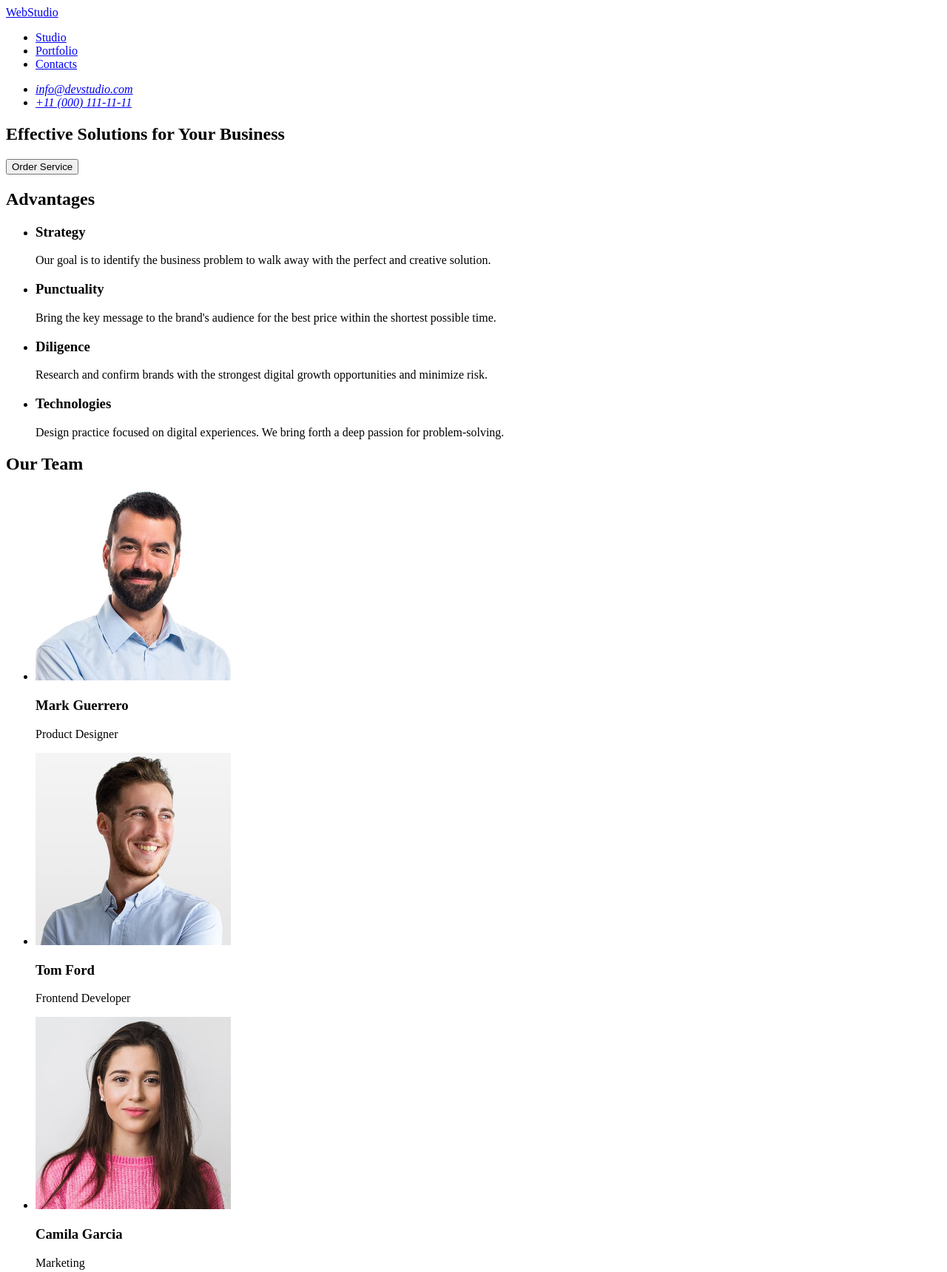
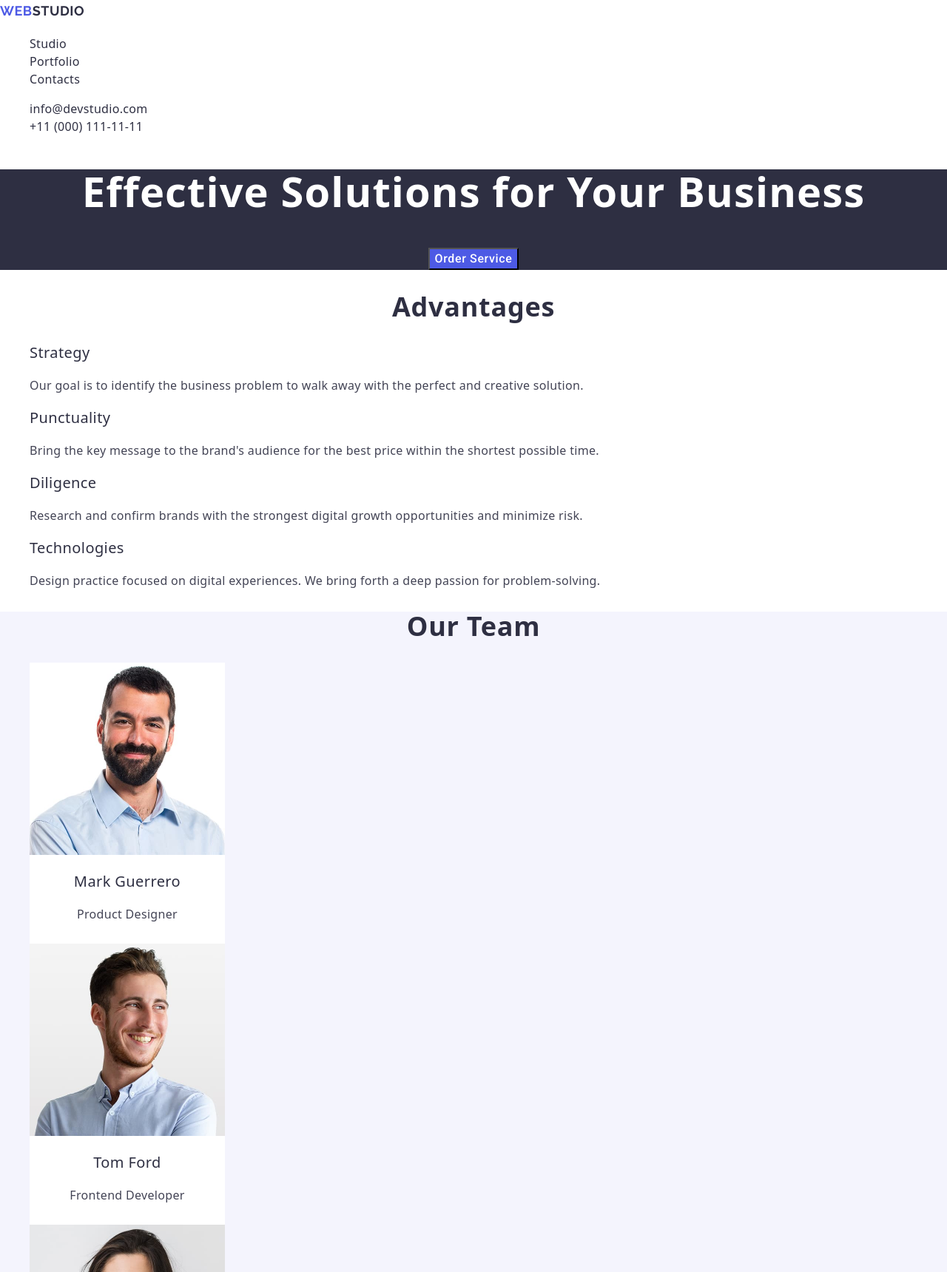
Before and after one commit to Oleksii43p/goit-markup-hw-02, a plain HTML site: page index.html in a window 1280 px wide. Shown: the top 1720 px of the page at 74% size. Drawn offline with nearby package versions, Linux system fonts and the light colour scheme.

Commit message:
add index and styles file

```diff
--- a/css/styles.css
+++ b/css/styles.css
@@ -0,0 +1,159 @@
+body {
+    font-family: "Roboto", sans-serif;
+    color: #434455;
+    background-color: #FFFFFF;
+}
+
+a {
+    text-decoration: none;
+    color: #2e2f42;
+    font-style: normal;
+}
+
+ul {
+    list-style: none;
+}
+
+.navigation .logo {
+    font-family: "Raleway", sans-serif;
+    font-weight: 700;
+    text-transform: uppercase;
+    color: #4d5ae5;
+    font-size: 18px;
+    text-decoration: none;
+    line-height: 1.17;
+    letter-spacing: 0.03em;
+}
+
+.navigation .logo-accent {
+    font-family: "Raleway", sans-serif;
+    font-weight: 700;
+    text-transform: uppercase;
+    color: #2e2f42;
+    font-size: 18px;
+    text-decoration: none;
+    line-height: 1.7;
+    letter-spacing: 0.03em;
+}
+
+.navigation {
+    color: #2e2f42;
+    font-weight: 500;
+    font-size: 16px;
+    line-height: 1.5;
+    letter-spacing: 0.02em;
+}
+
+.contacts {
+    color: #434455;
+    font-size: 16px;
+    line-height: 1.5;
+    letter-spacing: 0.02em;
+}
+
+.nav-link:hover,
+.nav-link:focus,
+.nav-link:active,
+.contact-link:hover,
+.contact-link:focus,
+.contact-link:active {
+    color: #404bbf;
+}
+
+.hero-main {
+    background-color: #2e2f42;
+    text-align: center;
+}
+
+.title {
+    font-weight: 700;
+    font-size: 56px;
+    line-height: 1.07;
+    letter-spacing: 0.02em;
+    color: #FFFFFF;
+}
+
+.btn-hero {
+    font-family: "Roboto", sans-serif;
+    font-weight: 500;
+    font-size: 16px;
+    line-height: 1.5;
+    letter-spacing: 0.04em;
+    background-color: #4d5ae5;
+    color: #FFFFFF;
+    cursor: pointer;
+}
+
+.btn-hero:hover,
+.btn-hero:focus,
+.btn-hero:active {
+    background-color: #404bbf;
+}
+
+.title-second {
+    font-weight: 700;
+    font-size: 36px;
+    line-height: 1.1;
+    letter-spacing: 0.02em;
+    text-align: center;
+    color: #2e2f42;
+}
+
+.title-third {
+    font-weight: 500;
+    font-size: 20px;
+    line-height: 1.2;
+    letter-spacing: 0.02em;
+    color: #2e2f42;
+}
+
+.paragraph {
+    font-size: 16px;
+    line-height: 1.5;
+    letter-spacing: 0.02em;
+    color: #434455;
+}
+
+.our-team {
+    background-color: #f4f4fd;
+}
+
+.team-member {
+    background-color: #FFFFFF;
+    width: 264px;
+    height: 380px;
+    text-align: center;
+}
+
+.footer {
+    background-color: #2e2f42;
+}
+
+.footer .logo {
+    font-family: "Raleway", sans-serif;
+    font-weight: 700;
+    text-transform: uppercase;
+    color: #4d5ae5;
+    font-size: 18px;
+    text-decoration: none;
+    line-height: 1.17;
+    letter-spacing: 0.03em;
+}
+
+.footer .logo-accent {
+    font-family: "Raleway", sans-serif;
+    font-weight: 700;
+    text-transform: uppercase;
+    color: #f4f4fd;
+    font-size: 18px;
+    text-decoration: none;
+    line-height: 1.7;
+    letter-spacing: 0.03em;
+}
+
+.footer-paragraph {
+    font-size: 16px;
+    line-height: 1.5;
+    letter-spacing: 0.02em;
+    color: #f4f4fd;
+}
--- a/index.html
+++ b/index.html
@@ -7,97 +7,145 @@
     <meta name="description" content="Effective Solutions
 for Your Business">
     <title>WebStudio</title>
+    <link rel="stylesheet" href="./css/styles.css">
+    <link rel="stylesheet" href="node_modules/modern-normalize/modern-normalize.css">
+    <link rel="preconnect" href="https://fonts.googleapis.com">
+    <link rel="preconnect" href="https://fonts.gstatic.com" crossorigin>
+    <link
+        href="https://fonts.googleapis.com/css2?family=Raleway:ital,wght@0,700;1,700&family=Roboto:ital,wght@0,400..700;1,400..700&display=swap"
+        rel="stylesheet">
 </head>
 
 <body>
     <header>
-        <nav>
-            <a href="./index.html">WebStudio</a>
+        <nav class="navigation">
+            <a class="logo" href="./index.html">Web<span class="logo-accent">Studio</span></a>
             <ul>
                 <li>
-                    <a href="#Studio">Studio</a>
+                    <a class="nav-link" href="#Studio">Studio</a>
                 </li>
                 <li>
-                    <a href="#Porfolio">Portfolio</a>
+                    <a class="nav-link" href="#Porfolio">Portfolio</a>
                 </li>
                 <li>
-                    <a href="#Contacts">Contacts</a>
+                    <a class="nav-link" href="#Contacts">Contacts</a>
                 </li>
             </ul>
         </nav>
-        <address>
+        <address class="contacts">
             <ul>
                 <li>
-                    <a href="mailto:info@devstudio.com">info@devstudio.com</a>
+                    <a class="contact-link" href="mailto:info@devstudio.com">info@devstudio.com</a>
                 </li>
                 <li>
-                    <a href="tel:+110001111111">+11 (000) 111-11-11</a>
+                    <a class="contact-link" href="tel:+110001111111">+11 (000) 111-11-11</a>
                 </li>
             </ul>
         </address>
     </header>
 
     <main>
-        <section>
-            <h1>Effective Solutions
+        <section class="hero-main">
+            <h1 class="title">Effective Solutions
                 for Your Business</h1>
-            <button type="button">Order Service</button>
+            <button class="btn-hero" type="button">Order Service</button>
         </section>
-        <section>
-            <h2>Advantages</h2>
+
+        <section class="advantages">
+            <h2 class="title-second">Advantages</h2>
             <ul>
                 <li>
-                    <h3>Strategy</h3>
-                    <p>Our goal is to identify the business
+                    <h3 class="title-third">Strategy</h3>
+                    <p class="paragraph">Our goal is to identify the business
                         problem to walk away with the perfect and creative solution.</p>
                 </li>
                 <li>
-                    <h3>Punctuality</h3>
-                    <p>Bring the key message to the brand's audience for the best price within the shortest possible
+                    <h3 class="title-third">Punctuality</h3>
+                    <p class="paragraph">Bring the key message to the brand's audience for the best price within the
+                        shortest possible
                         time.</p>
                 </li>
                 <li>
-                    <h3>Diligence</h3>
-                    <p>Research and confirm brands with the strongest digital growth opportunities and minimize risk.
+                    <h3 class="title-third">Diligence</h3>
+                    <p class="paragraph">Research and confirm brands with the strongest digital growth opportunities and
+                        minimize risk.
                     </p>
                 </li>
                 <li>
-                    <h3>Technologies</h3>
-                    <p>Design practice focused on digital experiences. We bring forth a deep passion for
+                    <h3 class="title-third">Technologies</h3>
+                    <p class="paragraph">Design practice focused on digital experiences. We bring forth a deep passion
+                        for
                         problem-solving.</p>
                 </li>
             </ul>
 
         </section>
-        <section>
-            <h2>Our Team</h2>
+        <section class="our-team">
+            <h2 class="title-second">Our Team</h2>
+            <ul>
+                <li class="team-member">
+                    <img src="./images/1.jpg" alt="Mark Guerrero" width="264" height="260">
+                    <h3 class="title-third">Mark Guerrero</h3>
+                    <p class="paragraph">Product Designer</p>
+                </li>
+                <li class="team-member">
+                    <img src="./images/2.jpg" alt="Tom Ford" width="264" height="260">
+                    <h3 class="title-third">Tom Ford</h3>
+                    <p class="paragraph">Frontend Developer</p>
+                </li>
+                <li class="team-member">
+                    <img src="./images/3.jpg" alt="Camila Garcia" width="264" height="260">
+                    <h3 class="title-third">Camila Garcia</h3>
+                    <p class="paragraph">Marketing</p>
+                </li>
+                <li class="team-member">
+                    <img src="./images/4.jpg" alt="Daniel Wilson" width="264" height="260">
+                    <h3 class="title-third">Daniel Wilson</h3>
+                    <p class="paragraph">UI Designer</p>
+                </li>
+            </ul>
+        </section>
+
+        <section class="our-portfolio">
+            <h2 class="title-second">Our Portfolio</h2>
             <ul>
                 <li>
-                    <img src="./images/1.jpg" alt="Mark Guerrero" width="264" height="260">
-                    <h3>Mark Guerrero</h3>
-                    <p>Product Designer</p>
+                    <img src="./images/banking-app.jpg" alt="Banking App" width="360" height="300">
+                    <h3 class="title-third">Banking App</h3>
+                    <p class="paragraph">App</p>
                 </li>
                 <li>
-                    <img src="./images/2.jpg" alt="Tom Ford" width="264" height="260">
-                    <h3>Tom Ford</h3>
-                    <p>Frontend Developer</p>
+                    <img src="./images/cashless-payment.jpg" alt="Cashless Payment" width="360" height="300">
+                    <h3 class="title-third">Cashless Payment</h3>
+                    <p class="paragraph">Marketing</p>
                 </li>
                 <li>
-                    <img src="./images/3.jpg" alt="Camila Garcia" width="264" height="260">
-                    <h3>Camila Garcia</h3>
-                    <p>Marketing</p>
+                    <img src="./images/meditation-app.jpg" alt="Meditation App" width="360" height="300">
+                    <h3 class="title-third">Meditation App</h3>
+                    <p class="paragraph">App</p>
                 </li>
                 <li>
-                    <img src="./images/4.jpg" alt="Daniel Wilson" width="264" height="260">
-                    <h3>Daniel Wilson</h3>
-                    <p>UI Designer</p>
+                    <img src="./images/taxi-service.jpg" alt="Taxi Service" width="360" height="300">
+                    <h3 class="title-third">Taxi Service</h3>
+                    <p class="paragraph">Marketing</p>
+                </li>
+                <li>
+                    <img src="./images/screen-illustration.jpg" alt="Screen Illustration" width="360" height="300">
+                    <h3 class="title-third">Screen Illustration</h3>
+                    <p class="paragraph">Design</p>
+                </li>
+                <li>
+                    <img src="./images/online-courses.jpg" alt="Online Courses" width="360" height="300">
+                    <h3 class="title-third">Online Courses</h3>
+                    <p class="paragraph">Marketing</p>
                 </li>
             </ul>
         </section>
     </main>
-    <footer>
-        <a href="./index.html">WebStudio</a>
-        <p>Increase the flow of customers and sales for your business with digital marketing & growth solutions.</p>
+    <footer class="footer">
+        <a class="logo" href="./index.html">Web<span class="logo-accent">Studio</span></a>
+        <p class="footer-paragraph">Increase the flow of customers and sales for your business with digital marketing &
+            growth solutions.</p>
     </footer>
 
 </body>
```
Also changed, not shown: images/banking-app.jpg (added), images/cashless-payment.jpg (added), images/meditation-app.jpg (added), images/online-courses.jpg (added), images/screen-illustration.jpg (added), images/taxi-service.jpg (added).
